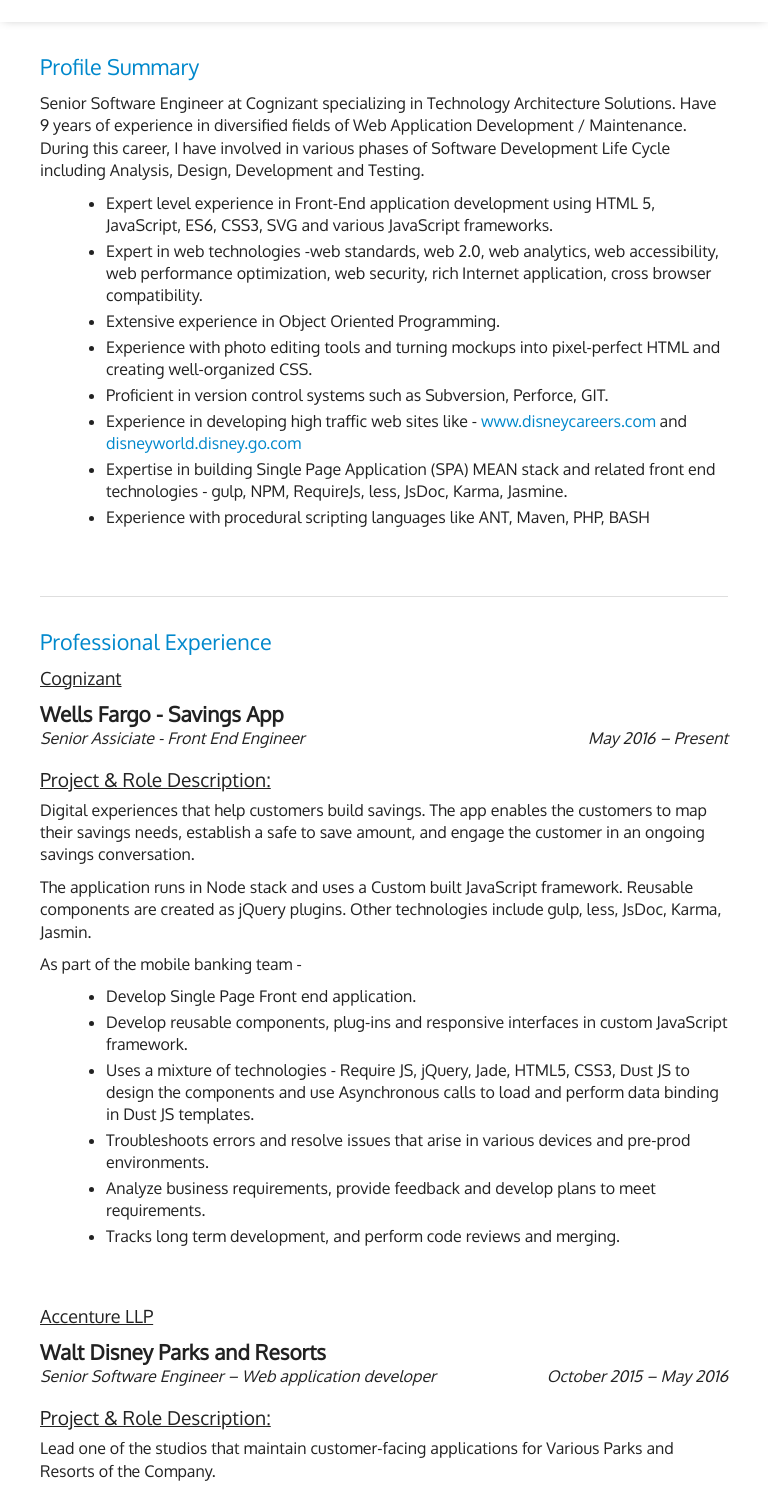
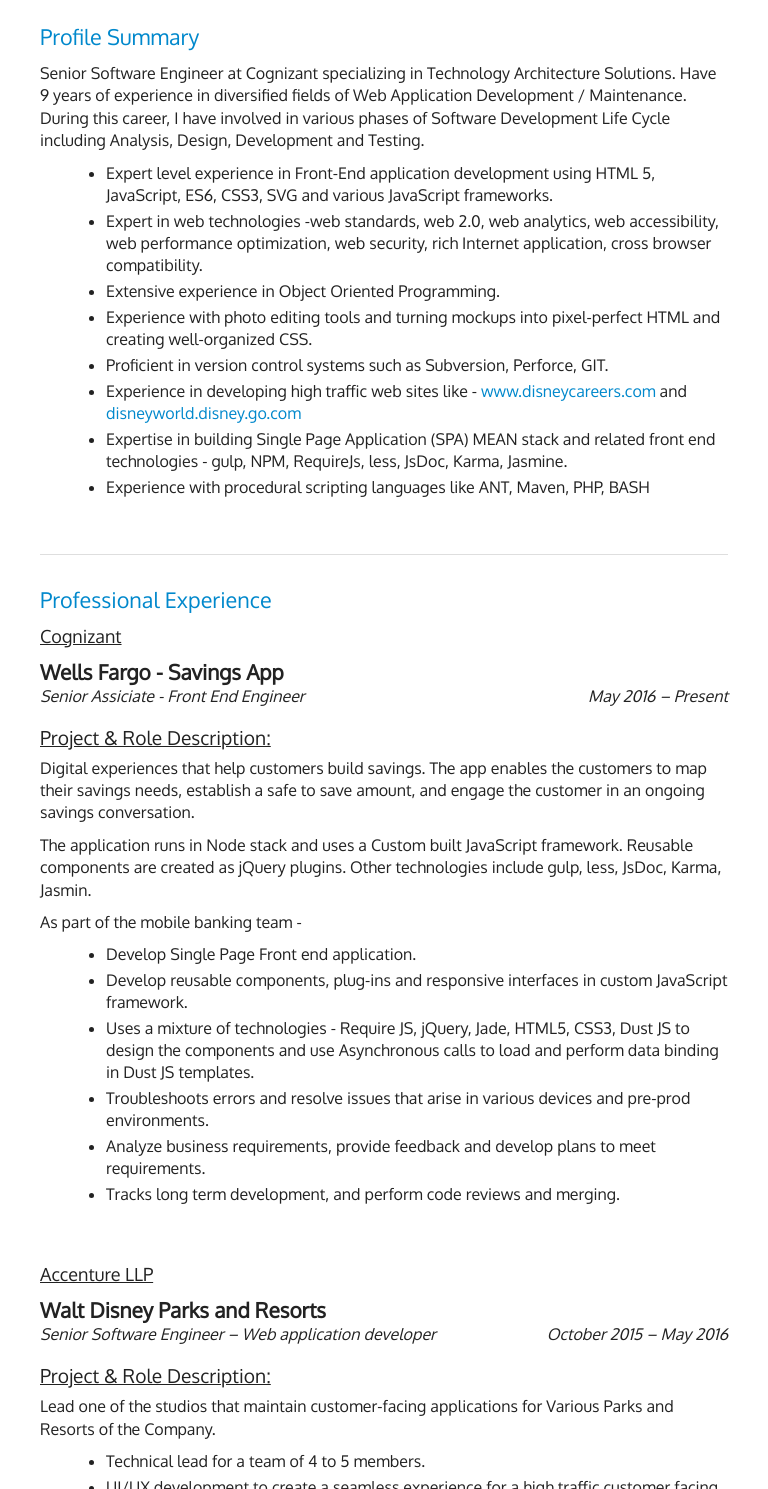
Before and after one commit to arunvishnun/simple-profile, a website: page index.html in a window 768 px wide. Shown: the part 135-1624 px from the top of the page. Drawn offline with nearby package versions, Linux system fonts and the light colour scheme.

Commit message:
style update

```diff
--- a/css/app.css
+++ b/css/app.css
@@ -119,7 +119,7 @@
 section {
 	border-top: 1px solid #dedede;
 	padding: 20px 0 0;
-	margin-bottom: 24px;
+	margin-bottom: 12px;
 }
 
 section:first-child {
@@ -181,6 +181,10 @@
 }
 
 @media all and (min-width: 602px) and (max-width: 800px) {
+	#cv {
+		margin: auto;
+	}
+
 	#headshot {
 		display: none;
 	}
```
